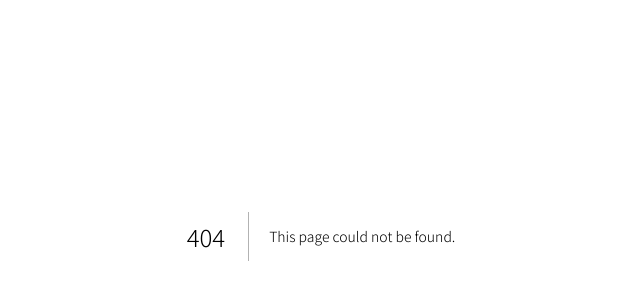
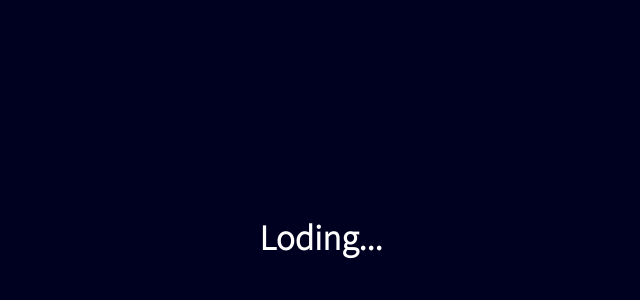
Before and after one commit to nknighta/vx-open, a Next.js app: page /sub in a window 1280 px wide. Before the commit this address had no page. Shown: the part 164-464 px from the top of the page, without its empty margins (319-959 px from the left). Built offline with nearby package versions, Linux system fonts and the light colour scheme.

Commit message:
new splash screen (xD)

```diff
--- a/components/headmeta.tsx
+++ b/components/headmeta.tsx
@@ -15,8 +15,8 @@ const HMeta = ({
     pageImgWidth?: number
     pageImgHeight?: number
 }) => {
-  const defaultTitle = 'V'
-  const defaultDescription = 'demo'
+  const defaultTitle = 'VARIUS'
+  const defaultDescription = 'Web3 development'
 
   const title = pageTitle ? `${pageTitle} | ${defaultTitle}` : defaultTitle
   const description = pageDescription ? pageDescription : defaultDescription
--- a/package.json
+++ b/package.json
@@ -18,6 +18,7 @@
     "next": "^13.4.9",
     "react": "^18.2.0",
     "react-dom": "^18.2.0",
+    "styled-components": "^6.0.5",
     "tailwindcss": "^3.3.3",
     "three": "^0.154.0",
     "typescript": "^5.1.6",
--- a/pages/_app.tsx
+++ b/pages/_app.tsx
@@ -1,5 +1,5 @@
 import "./global.css";
-import { ReactElement, ReactNode } from "react";
+import { ReactElement, ReactNode, useState, useEffect } from "react";
 import { NextPage } from "next";
 import type { AppProps } from "next/app";
 
@@ -12,11 +12,16 @@ type AppPropsWithLayout = AppProps & {
 };
 
 export default function App({ Component, pageProps }: AppPropsWithLayout) {
+
   const getLayout =
     Component.getLayout ||
     ((page) => {
       return page;
     });
 
-  return getLayout(<Component {...pageProps} />);
+  return getLayout(
+    <>
+      <Component {...pageProps} />
+    </>
+  );
 }
--- /dev/null
+++ b/pages/sub.tsx
@@ -0,0 +1,15 @@
+export default function Home() {
+    return (
+        <div style={{
+            width: "100%",
+            display: "flex",
+            justifyContent: "center",
+            alignItems: "center",
+            height: "100vh",
+            color: "#fff",
+            backgroundColor: "#000021",
+        }}>
+            <h1>Loding...</h1>
+        </div>
+    );
+};
```
Also changed, not shown: layout/main.tsx (+21 -2 lines), pages/index.tsx (+9 -3 lines), 1 other file (tests, documents, lock files or other folders).
